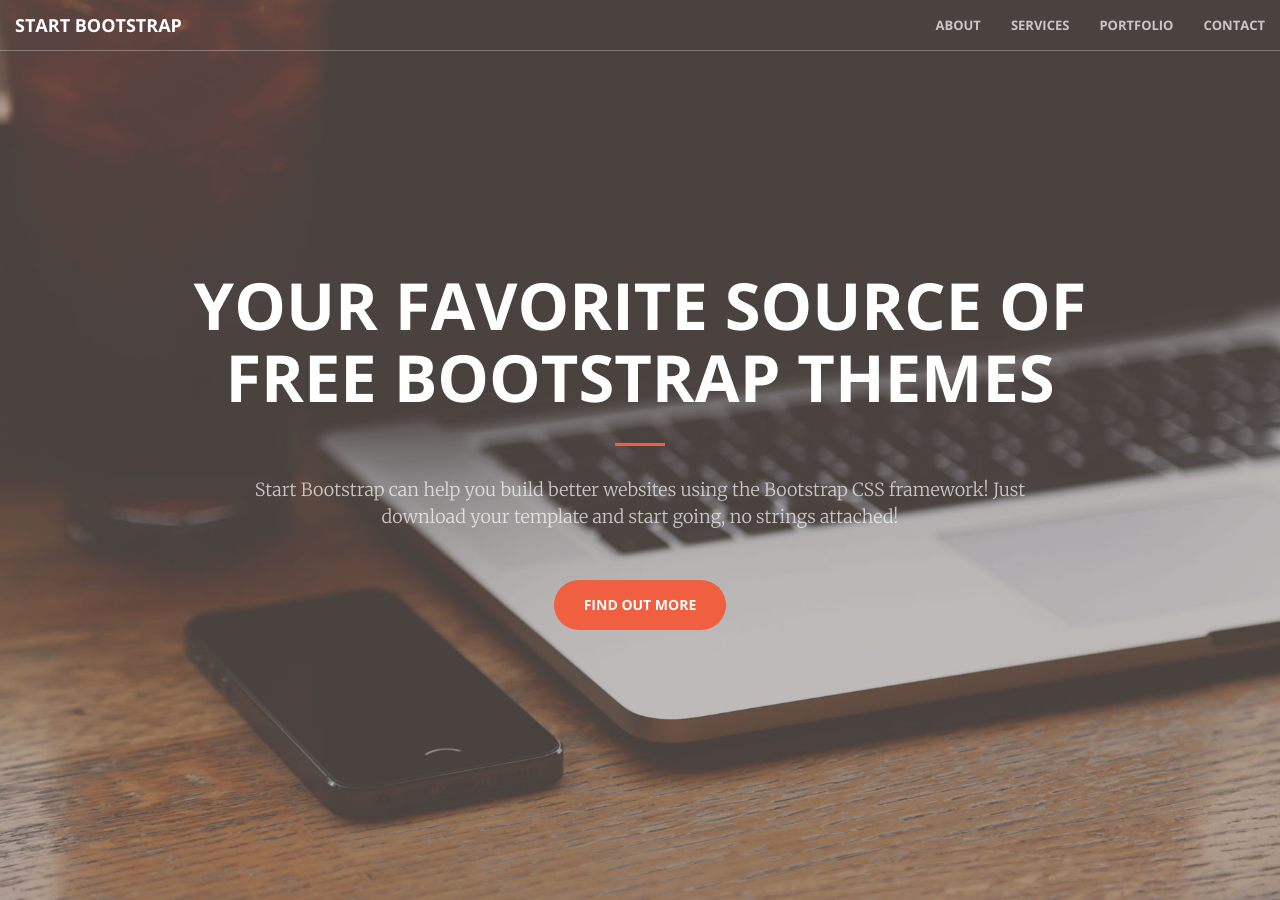
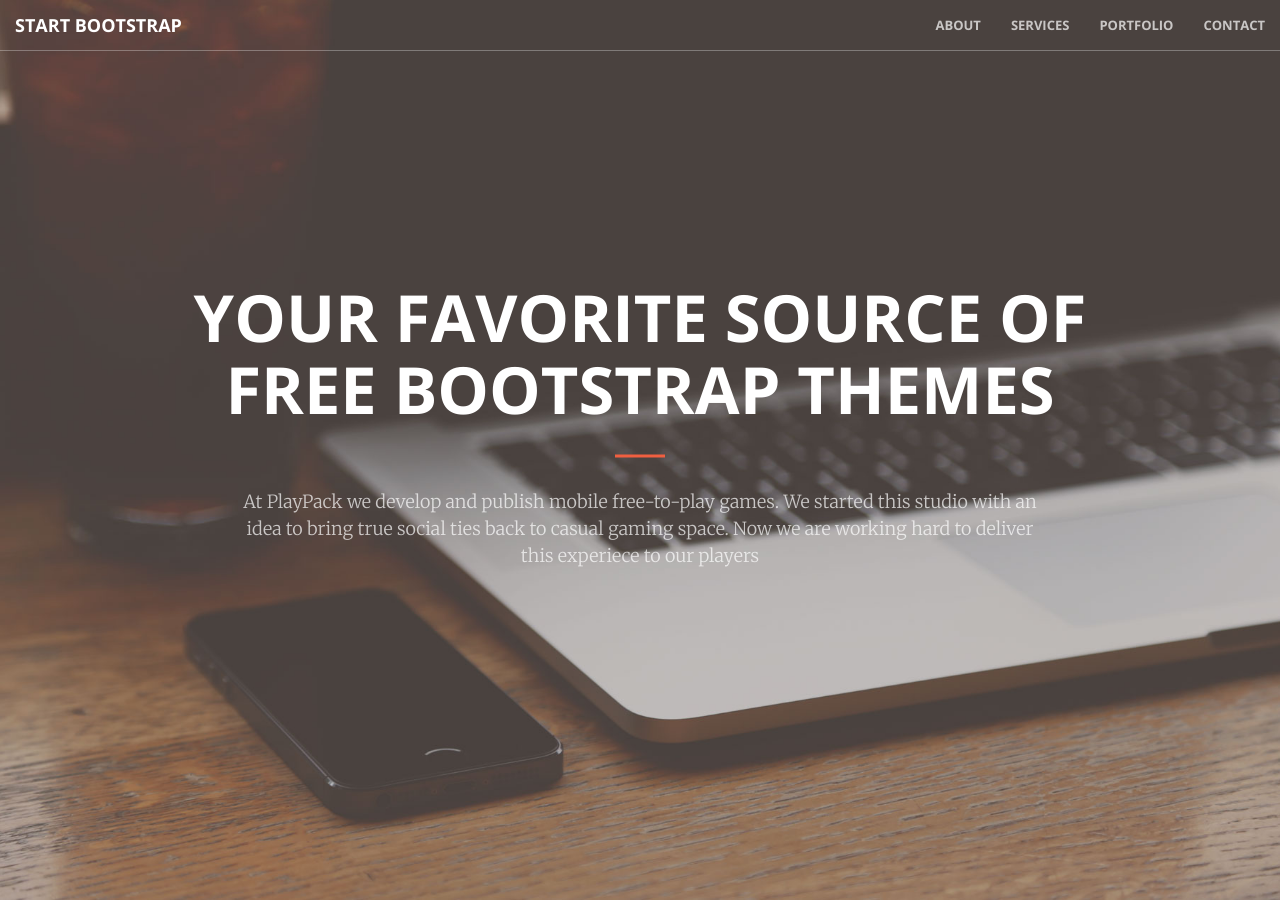
Before and after one commit to TatianaPP/newsite, a Jekyll site: the page built from index.html, in a window 1280 px wide and 900 px high. Built offline with Jekyll 4.4.1, drawn with Linux system fonts in a browser that asks for light colours.

Commit message:
Update header.html

```diff
--- a/_includes/header.html
+++ b/_includes/header.html
@@ -3,8 +3,7 @@
         <div class="header-content-inner">
             <h1>Your Favorite Source of Free Bootstrap Themes</h1>
             <hr>
-            <p>Start Bootstrap can help you build better websites using the Bootstrap CSS framework! Just download your template and start going, no strings attached!</p>
-            <a href="#about" class="btn btn-primary btn-xl page-scroll">Find Out More</a>
+            <p>At PlayPack we develop and publish mobile free-to-play games. We started this studio with an idea to bring true social ties back to casual gaming space. Now we are working hard to deliver this experiece to our players</p>
         </div>
     </div>
 </header>
```
